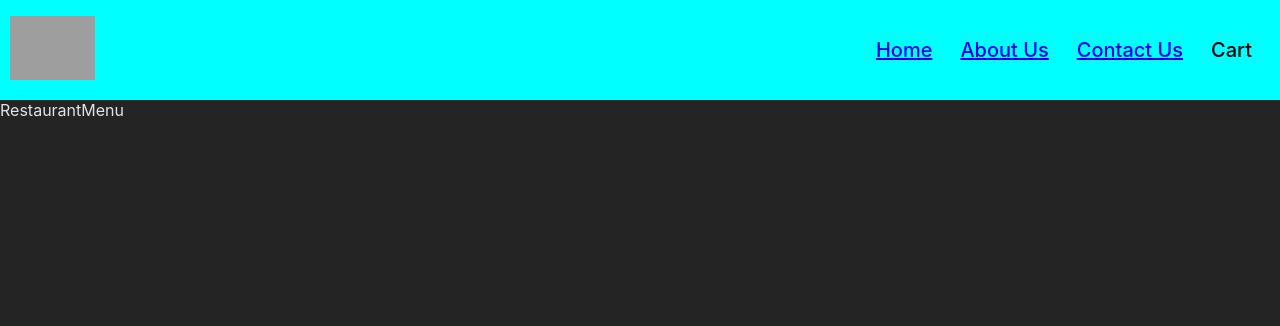
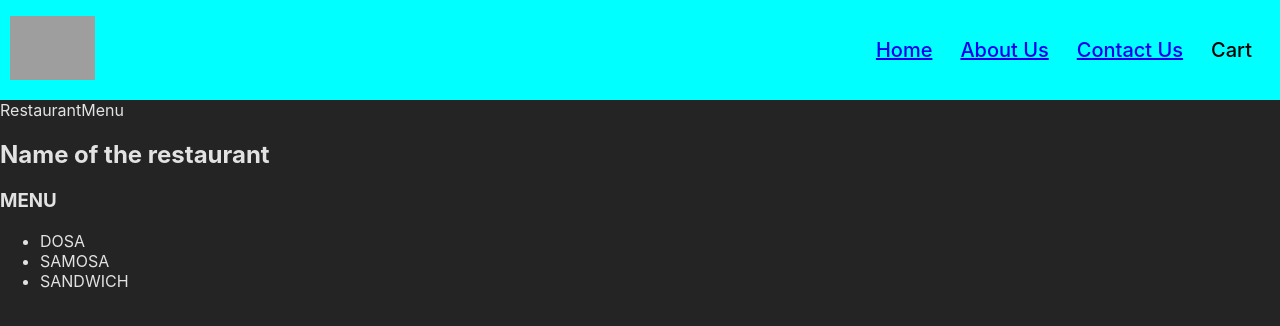
Before and after one commit to Vishal-080/Namaste_swiggy, a React (Vite) app: page /restaurant in a window 1280 px wide. Shown: the top 326 px of the page. Built offline with nearby package versions, Linux system fonts and the light colour scheme; grey boxes are pictures that could not be loaded.

Commit message:
Restaurnat dummy menu

```diff
--- a/src/Components/RestaurantMenu.jsx
+++ b/src/Components/RestaurantMenu.jsx
@@ -4,6 +4,13 @@ const RestaurantMenu = () => {
   return (
     <div className="menu">
       <div>RestaurantMenu</div>
+      <h2>Name of the restaurant</h2>
+      <h3>MENU</h3>
+      <ul>
+        <li>DOSA</li>
+        <li>SAMOSA</li>
+        <li>SANDWICH</li>
+      </ul>
     </div>
   );
 };
```
